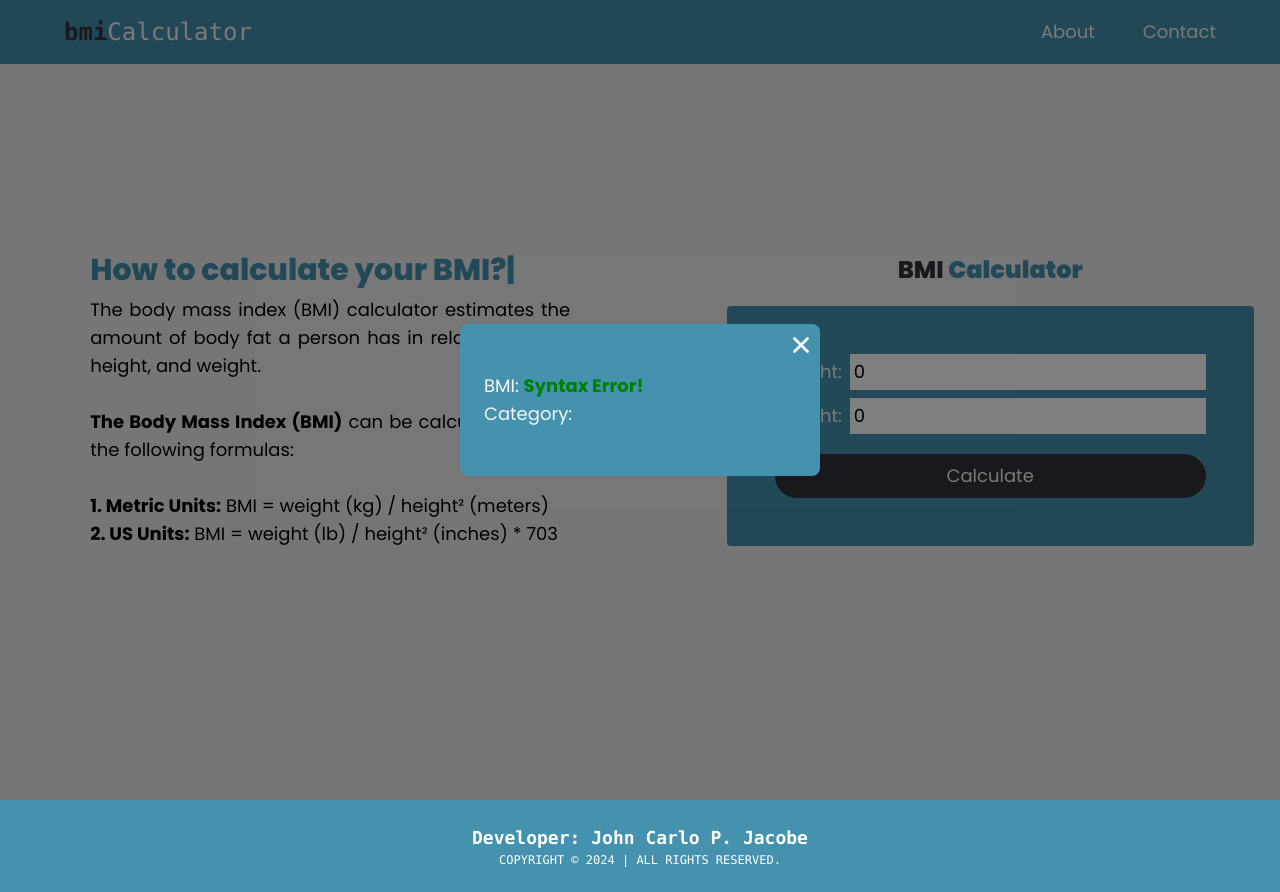
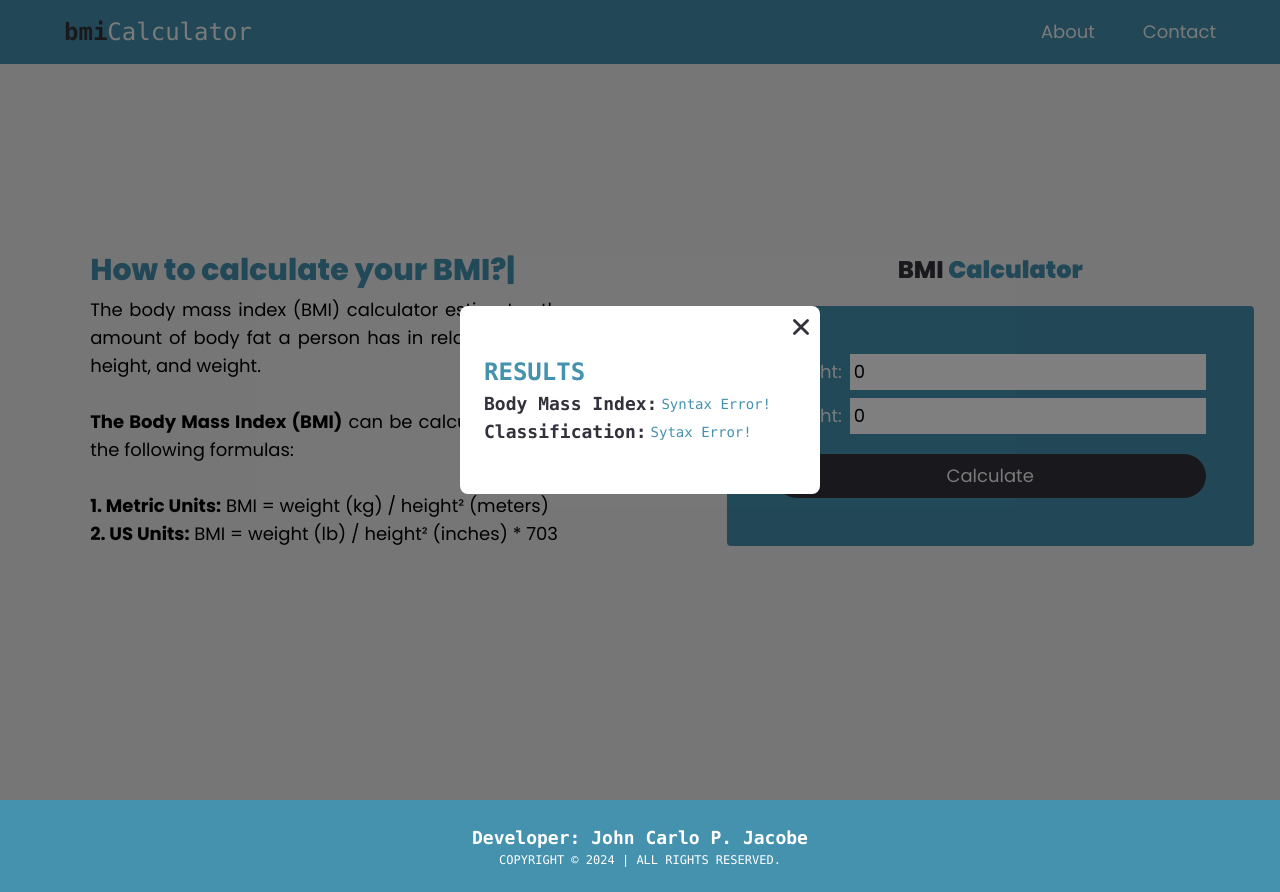
Before and after one commit to JCJ02/bmi-calcutor-v2, a React (Vite) app: page /bmi-calculator in a window 1280 px wide. Both pictures are taken after a click on the button "Calculate". Built offline with nearby package versions, Linux system fonts and the light colour scheme; a web font is replaced by a local one.

Commit message:
Update Modal and BMI Calcu

```diff
--- a/src/components/Modal.jsx
+++ b/src/components/Modal.jsx
@@ -8,11 +8,11 @@
         onClick={closeModal}
       >
         <div
-          className="bg-[#4592AF] relative flex flex-col px-[24px] py-[48px] rounded-[8px] w-[360px]"
+          className="bg-[#FFFFFF] relative flex flex-col items-start px-[24px] py-[48px] rounded-[8px] w-[360px]"
           onClick={event => event.stopPropagation()}
         >
           <button
-            className="absolute top-0 right-0 font-extrabold text-[#F6F5F5] text-3xl my-[6px] mx-[4px]"
+            className="absolute top-0 right-0 font-extrabold text-[#33313B] text-3xl my-[6px] mx-[4px]"
             onClick={closeModal}>
             <IoClose />
           </button>
--- a/src/pages/BMI.jsx
+++ b/src/pages/BMI.jsx
@@ -29,30 +29,20 @@
     let bmiResult = weight / (height * height);
 
     if(weight === 0 && height === 0) {
-      setBMI("Syntax Error!");
-    } else { setBMI(bmiResult.toFixed(2)); }
+      setBMI("Syntax Error!")
+      setClassification("Sytax Error!")
+    } else setBMI(bmiResult.toFixed(2));
 
-    if(bmiResult < 16.5) {
-      setClassification("Severely Underweight");
-    } else if(bmiResult >= 16.5 && bmiResult < 18.5) {
-      setClassification("Underweight");
-    } else if(bmiResult >= 18.5 && bmiResult < 25) {
-      setClassification("Normal");
-    } else if(bmiResult >= 25 && bmiResult < 30) {
-      setClassification("Overweight");
-    } else if(bmiResult >= 30 && bmiResult < 35) {
-      setClassification("Obese Class I");
-    } else if(bmiResult >= 35 && bmiResult < 40) {
-      setClassification("Obese Class II");
-    } else if(bmiResult >= 40 && bmiResult < 45) {
-      setClassification("Severely Obese");
-    } else if(bmiResult >= 45 && bmiResult < 50) {
-      setClassification("Morbidly Obese");
-    } else if(bmiResult >= 50 && bmiResult < 60) {
-      setClassification("Super Obese");
-    } else if(bmiResult >= 60) {
-      setClassification("Hyper Obese");
-    }
+    if(bmiResult < 16.5) setClassification("Severely Underweight");
+    else if(bmiResult >= 16.5 && bmiResult < 18.5) setClassification("Underweight");
+    else if(bmiResult >= 18.5 && bmiResult < 25) setClassification("Normal");
+    else if(bmiResult >= 25 && bmiResult < 30) setClassification("Overweight");
+    else if(bmiResult >= 30 && bmiResult < 35) setClassification("Obese Class I");
+    else if(bmiResult >= 35 && bmiResult < 40) setClassification("Obese Class II");
+    else if(bmiResult >= 40 && bmiResult < 45) setClassification("Severely Obese");
+    else if(bmiResult >= 45 && bmiResult < 50) setClassification("Morbidly Obese");
+    else if(bmiResult >= 50 && bmiResult < 60) setClassification("Super Obese");
+    else if(bmiResult >= 60) setClassification("Hyper Obese");
 
     result(event);
     clearFields();
@@ -119,8 +109,34 @@
             </form>
           </div>
           <Modal openModal={openResult} closeModal={result}>
-            <h1 className="font-poppins font=extrabold text-[#F6F5F5] text-xs md:text-md lg:text-lg">BMI: <b className="text-[#008000]">{BMI}</b></h1>
-            <h1 className="font-poppins font=extrabold text-[#F6F5F5] text-xs md:text-md lg:text-lg">Category: <b>{classification}</b></h1>
+            <h1 className="font-mono font-extrabold text-[#4592AF] text-[1.5rem]">RESULTS</h1>
+            <section className="font-mono flex items-center gap-1 w-full">
+              <label className="font-bold text-[#33313B] text-sm md:text-md lg:text-lg">Body Mass Index:</label>
+              <label
+                className={
+                  `text-[#4592AF] text-xs md:text-sm lg:text-md
+                  ${BMI < 18.5 ? "text-[#000000]" : null}
+                  ${BMI >= 18.5 && BMI < 25 ? "text-[#00ff00]" : null}
+                  ${BMI >= 25 && BMI < 30 ? "text-[#4592AF]" : null}
+                  ${BMI >= 30 && BMI < 40 ? "text-[#FFA500]" : null}
+                  ${BMI >= 40 ? "text-[#FF0000]" : null}`}
+                >
+                  {BMI}
+                </label>
+            </section>
+            <section className="font-mono flex items-center gap-1 w-full">
+              <label className="font-bold text-[#33313B] text-sm md:text-md lg:text-lg">Classification:</label>
+              <label className={
+                `text-[#4592AF] text-xs md:text-sm lg:text-md
+                ${classification === "Severely Underweight" || classification === "Underweight" ? "text-[#000000]" : null}
+                ${classification === "Normal" ? "text-[#00ff00]" : null}
+                ${classification === "Overweight" ? "text-[#4592AF]" : null}
+                ${classification === "Obese Class I" || classification === "Obese Class II" ? "text-[#FFA500]" : null}
+                ${classification === "Severely Obese" || classification === "Morbidly Obese" || classification === "Super Obese" || classification === "Hyper Obese" ? "text-[#FF0000]" : null}`}
+              >
+                {classification}
+              </label>
+            </section>
           </Modal>
         </section>
         <Footer />
```
